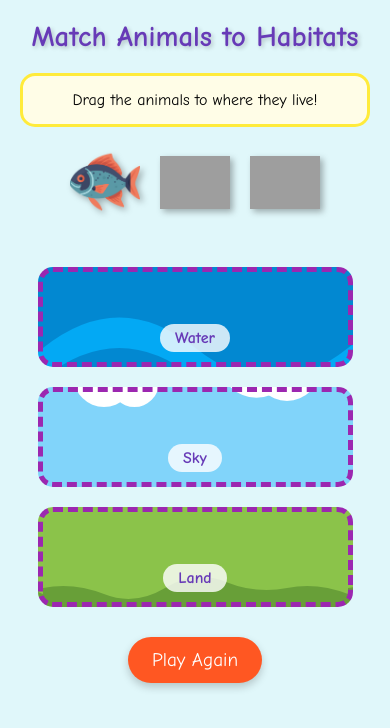
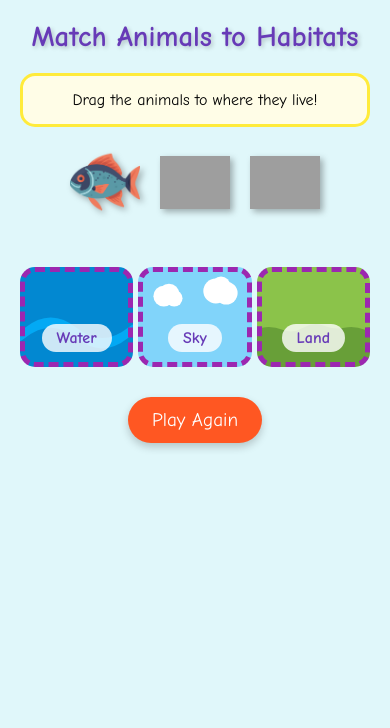
Before and after one commit to ravitezabm/bambila_science_game, a plain HTML site: page index.html in a window 390 px wide. Drawn offline with Linux system fonts and the light colour scheme; grey boxes are pictures that could not be loaded.

Commit message:
Update index.html

```diff
--- a/index.html
+++ b/index.html
@@ -86,15 +86,15 @@
         }
 
         .habitats-container {
-            display: grid;
-            grid-template-columns: repeat(3, 1fr);
+            display: flex;
+            justify-content: space-between; /* Space them evenly in a row */
+            flex-wrap: nowrap; /* Prevent wrapping to the next row */
             gap: 20px;
-            justify-items: center;
         }
 
         .habitat {
-            height: 150px; /* Reduced height for better fit */
-            width: 90%; /* Ensure it's not too wide */
+            height: 150px; /* Adjusted height */
+            width: 30%; /* Reduced width to make them fit in a single row */
             border-radius: 15px;
             border: 5px dashed #9c27b0;
             position: relative;
@@ -184,6 +184,18 @@
             100% {
                 transform: translateY(calc(100vh + 100px)) rotate(720deg);
                 opacity: 0;
+            }
+        }
+
+        @media (max-width: 1024px) {
+            /* Adjust for medium-sized screens (tablets) */
+            .habitats-container {
+                gap: 5px;
+                grid-template-columns: repeat(2, 1fr);
+            }
+
+            .habitat {
+                width: 35%; /* Slightly larger for medium screens */
             }
         }
 
```
